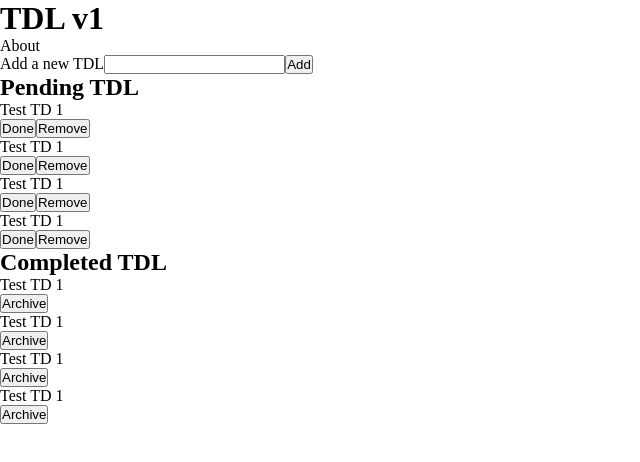
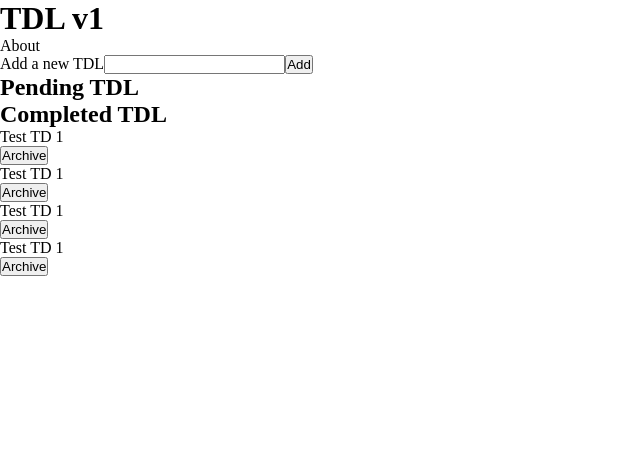
Before and after one commit to danheecho1/MP_to-do-list, a React (Vite) app: page / in a window 1280 px wide. Shown: the top 462 px of the page, without its empty margins (0-640 px from the left). Built offline with nearby package versions, Linux system fonts and the light colour scheme.

Commit message:
Submit handler implemented. Submitted entries now populate under pending TDL.

```diff
--- a/src/App.jsx
+++ b/src/App.jsx
@@ -1,15 +1,27 @@
 import React from "react";
-import { useState } from "react";
+import { useState, useEffect } from "react";
 import "./App.css";
 
 const App = () => {
 	const [newItem, setNewItem] = useState("");
 	const [todos, setTodos] = useState([]);
-  const handleSubmit = (e) => {
-    e.preventDefault()
-    console.log(`Submitted ${newItem}!!!`)
-    setNewItem("");
-  }
+
+	const handleSubmit = (e) => {
+		e.preventDefault();
+		setTodos((currentTodos) => {
+			return [
+				...currentTodos,
+				{
+					id: crypto.randomUUID(),
+					title: newItem,
+					completed: false,
+				},
+			];
+		});
+		console.log(`Submitted ${newItem}!!!`);
+		console.log(todos);
+		setNewItem("");
+	};
 
 	return (
 		<>
@@ -36,26 +48,19 @@ const App = () => {
 				<div className="lists-div__pending-list-div">
 					<h2>Pending TDL</h2>
 					<ul>
-						<li>
-							<p>Test TD 1</p>
-							<button>Done</button>
-							<button>Remove</button>
-						</li>
-						<li>
-							<p>Test TD 1</p>
-							<button>Done</button>
-							<button>Remove</button>
-						</li>
-						<li>
-							<p>Test TD 1</p>
-							<button>Done</button>
-							<button>Remove</button>
-						</li>
-						<li>
-							<p>Test TD 1</p>
-							<button>Done</button>
-							<button>Remove</button>
-						</li>
+						{todos
+							.filter((todo) => {
+								return todo.completed === false;
+							})
+							.map((todo) => {
+								return (
+									<li key={todo.id}>
+										<p>{todo.title}</p>
+										<button>Done</button>
+										<button>Remove</button>
+									</li>
+								);
+							})}
 					</ul>
 				</div>
 				<div className="lists-div__completed-list-div">
```
